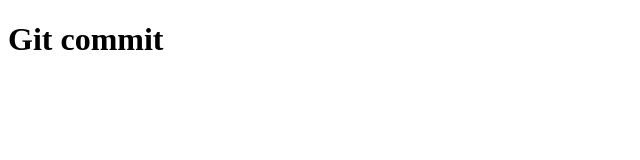
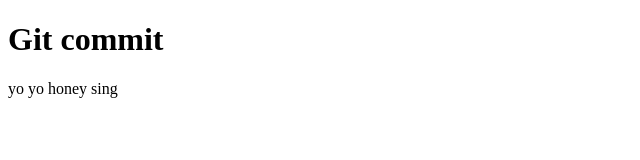
Before and after one commit to simpleworld-ideas/git-newtry, a plain HTML site: page index.html in a window 1280 px wide. Shown: the whole page, without its empty margins (0-640 px from the left). Drawn offline with Linux system fonts and the light colour scheme.

Commit message:
newtry-3

```diff
--- a/index.html
+++ b/index.html
@@ -7,5 +7,6 @@
 </head>
 <body>
     <h1>Git commit</h1>
+    <p>yo yo honey sing</p>
 </body>
 </html>
```
